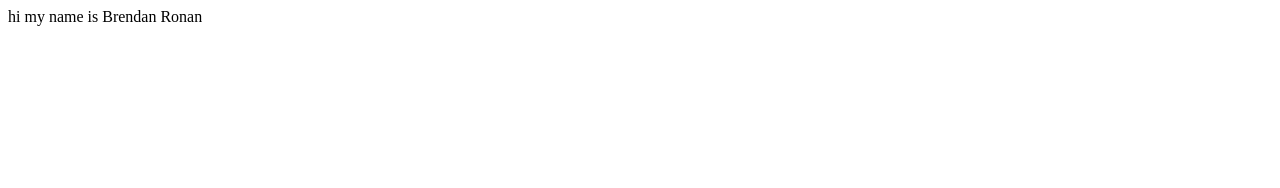
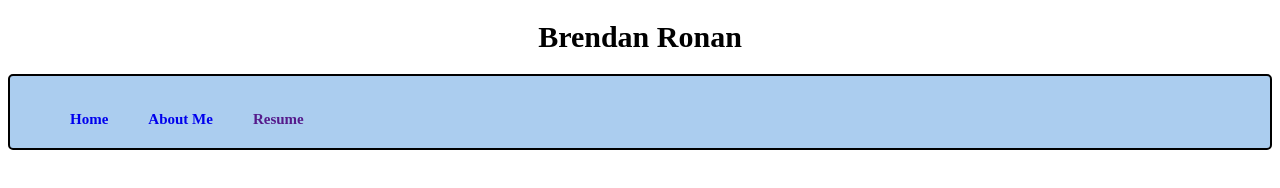
Before and after one commit to bronan99/NU-Website, a plain HTML site: page index.html in a window 1280 px wide. Drawn offline with Linux system fonts and the light colour scheme.

Commit message:
I'm done with this shit

```diff
--- a/index.html
+++ b/index.html
@@ -1 +1,24 @@
-hi my name is Brendan Ronan
+<!DOCTYPE html>
+<html>
+	<head>
+		<link rel="stylesheet" type="text/css" href="stylesheet.css"/>
+		<title>Brendan Ronan's Personal Website</title>
+	</head>
+	<body>
+
+	<div class="header">
+		<h1>Brendan Ronan</h1>
+
+		<!-- Nav Bar -->
+		<div id="navbar">
+			<ul>
+					<li><a href="google.com"> Home </a></li>
+					<li><a href="resume goes here"> About Me </a></li>
+					<li><a href=""> Resume </a></li>
+			</ul>
+
+		</div>
+	</div>
+
+	</body>
+</html>
--- /dev/null
+++ b/script.js
@@ -0,0 +1,3 @@
+$(document).ready(function() {
+
+})
--- /dev/null
+++ b/stylesheet.css
@@ -0,0 +1,38 @@
+* {
+
+}
+
+.header {
+	font-size: 15px;
+	font-style: Verdana;
+	font-weight: bold;
+	text-align: center;
+}
+
+#navbar {
+	position: fixed center;
+    overflow: hidden;
+    border-radius: 5px;
+    border: 2px black solid;
+    text-align: center;
+    background-color: #abcdef;
+    margin: auto;
+}
+
+ul {
+	text-align: center;
+}
+
+li {
+	float: left;
+	list-style-type: none;
+    padding: 20px;
+}
+
+a {
+    text-decoration: none;
+}
+
+h1 {
+	font-size: 24;
+}
```
